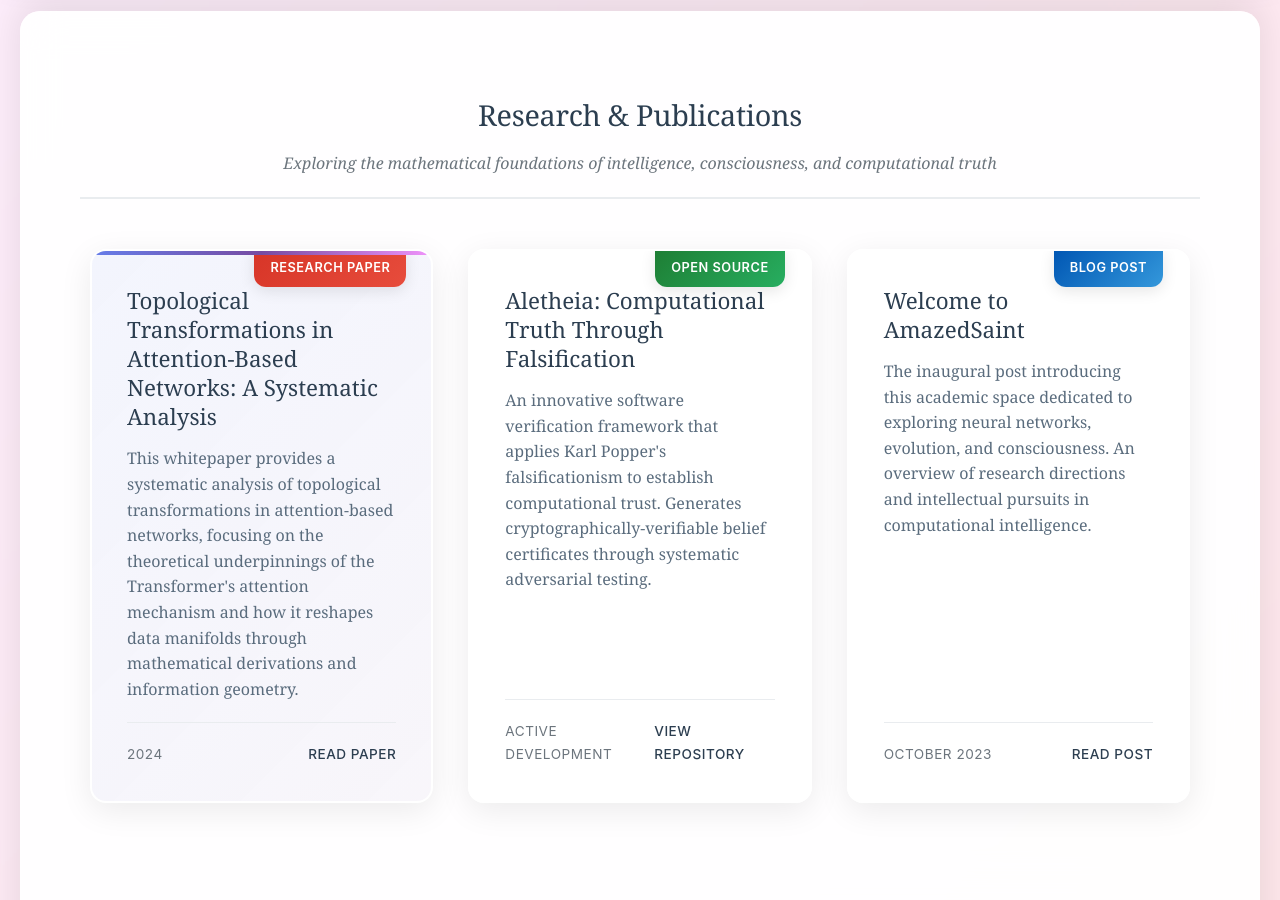
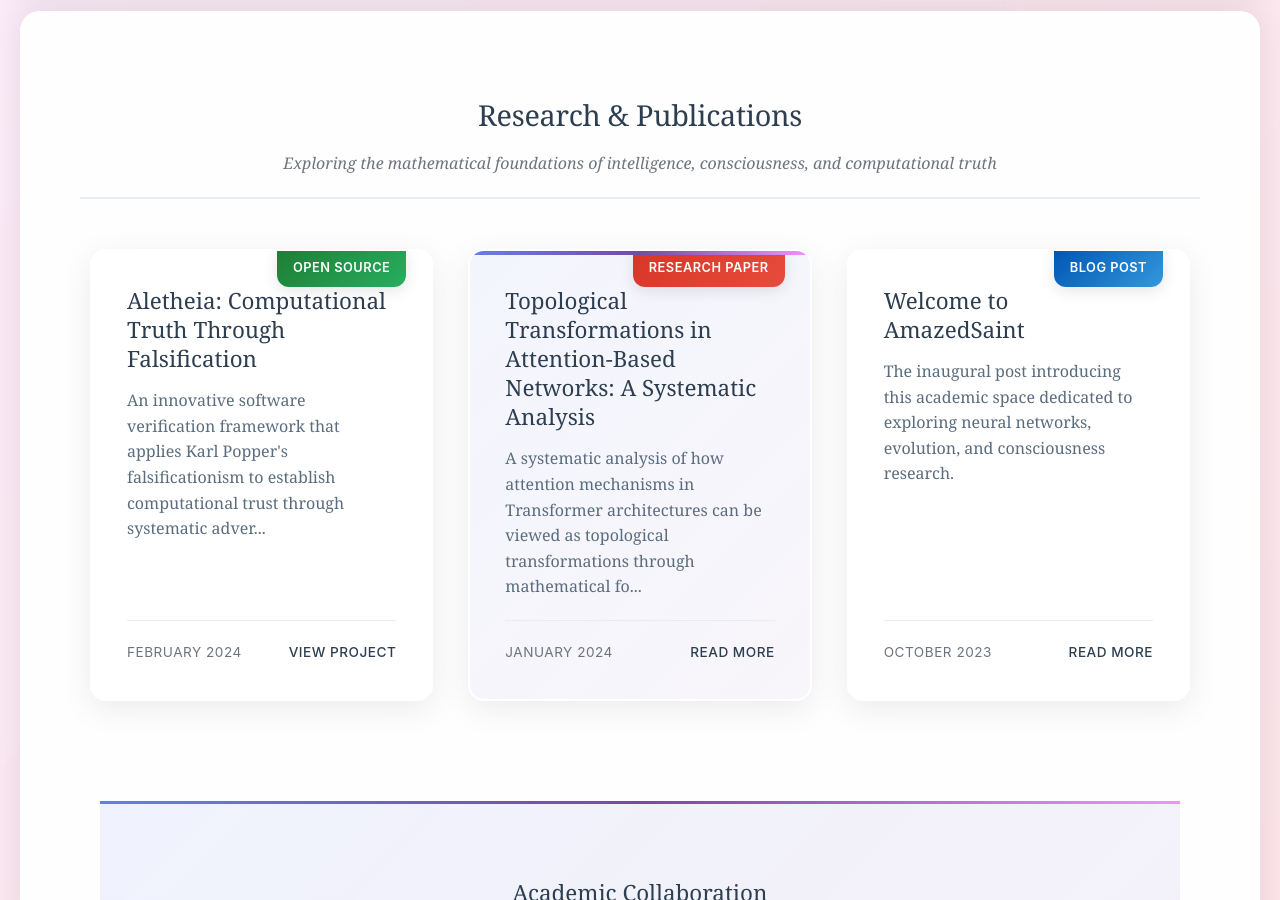
Before and after one commit to amazedsaint/amazedsaint.github.io, a Jekyll site: the page built from index.md, in a window 1280 px wide and 900 px high, scrolled down 346 px. Built offline with Jekyll 4.4.1, drawn with Linux system fonts in a browser that asks for light colours.

Commit message:
Implement dynamic Jekyll post system and fix content structure
Major improvements to site architecture:
- Move all content to proper Jekyll _posts structure
- Create comprehensive topological neural networks research post
- Add detailed Aletheia software verification project post
- Enhance welcome post with substantial academic content
- Implement dynamic tile generation using Jekyll liquid templates
- Remove static hardcoded tiles in favor of post-driven system
- Add proper post categorization and metadata
- Support external links for project tiles
- Enable featured post highlighting
- Ensure proper Jekyll build process and URL generation

Content additions:
- Full mathematical treatment of topological transformations in attention networks
- Complete Aletheia project documentation with code examples
- Expanded welcome post covering research philosophy and areas of focus

Technical improvements:
- Dynamic category-based tile styling
- Automatic date formatting and sorting
- Support for post descriptions and excerpts
- External link handling for GitHub projects
- Proper Jekyll permalink structure

🤖 Generated with [Claude Code](https://claude.ai/code)

Co-Authored-By: Claude <noreply@anthropic.com>

```diff
--- a/index.md
+++ b/index.md
@@ -10,42 +10,52 @@ title: Home
   </div>
   <div class="articles-grid">
 
-    <a href="/topologicalnn.html" class="article-tile featured research">
-      <div class="tile-category">Research Paper</div>
-      <div class="article-content">
-        <h3>Topological Transformations in Attention-Based Networks: A Systematic Analysis</h3>
-        <p>This whitepaper provides a systematic analysis of topological transformations in attention-based networks, focusing on the theoretical underpinnings of the Transformer's attention mechanism and how it reshapes data manifolds through mathematical derivations and information geometry.</p>
-        <div class="article-meta">
-          <span class="article-date">2024</span>
-          <span class="read-more">Read Paper</span>
+    {% assign sorted_posts = site.posts | sort: 'date' | reverse %}
+    {% for post in sorted_posts %}
+      {% assign category_class = post.categories[0] | default: 'general' %}
+      {% assign tile_class = '' %}
+      {% assign category_label = post.categories[0] | capitalize %}
+
+      {% if post.categories contains 'research' %}
+        {% assign tile_class = 'research' %}
+        {% assign category_label = 'Research Paper' %}
+      {% elsif post.categories contains 'project' %}
+        {% assign tile_class = 'project' %}
+        {% assign category_label = 'Open Source' %}
+      {% elsif post.categories contains 'blog' %}
+        {% assign tile_class = 'blog' %}
+        {% assign category_label = 'Blog Post' %}
+      {% elsif post.categories contains 'software' %}
+        {% assign tile_class = 'project' %}
+        {% assign category_label = 'Software Project' %}
+      {% elsif post.categories contains 'paper' %}
+        {% assign tile_class = 'research' %}
+        {% assign category_label = 'Research Paper' %}
+      {% else %}
+        {% assign tile_class = 'theory' %}
+        {% assign category_label = 'Article' %}
+      {% endif %}
+
+      {% if post.external_link %}
+        <a href="{{ post.external_link }}" class="article-tile {{ tile_class }} {% if post.featured %}featured{% endif %}" target="_blank" rel="noopener">
+      {% else %}
+        <a href="{{ post.url | relative_url }}" class="article-tile {{ tile_class }} {% if post.featured %}featured{% endif %}">
+      {% endif %}
+        <div class="tile-category">{{ category_label }}</div>
+        <div class="article-content">
+          <h3>{{ post.title }}</h3>
+          <p>{{ post.description | default: post.excerpt | strip_html | truncate: 150 }}</p>
+          <div class="article-meta">
+            <span class="article-date">{{ post.date | date: "%B %Y" }}</span>
+            {% if post.external_link %}
+              <span class="read-more">View Project</span>
+            {% else %}
+              <span class="read-more">Read More</span>
+            {% endif %}
+          </div>
         </div>
-      </div>
-    </a>
-
-    <a href="https://github.com/amazedsaint/Aletheia" class="article-tile project">
-      <div class="tile-category">Open Source</div>
-      <div class="article-content">
-        <h3>Aletheia: Computational Truth Through Falsification</h3>
-        <p>An innovative software verification framework that applies Karl Popper's falsificationism to establish computational trust. Generates cryptographically-verifiable belief certificates through systematic adversarial testing.</p>
-        <div class="article-meta">
-          <span class="article-date">Active Development</span>
-          <span class="read-more">View Repository</span>
-        </div>
-      </div>
-    </a>
-
-
-    <a href="/_posts/2023-10-05-welcome-to-amazedsaint.html" class="article-tile blog">
-      <div class="tile-category">Blog Post</div>
-      <div class="article-content">
-        <h3>Welcome to AmazedSaint</h3>
-        <p>The inaugural post introducing this academic space dedicated to exploring neural networks, evolution, and consciousness. An overview of research directions and intellectual pursuits in computational intelligence.</p>
-        <div class="article-meta">
-          <span class="article-date">October 2023</span>
-          <span class="read-more">Read Post</span>
-        </div>
-      </div>
-    </a>
+      </a>
+    {% endfor %}
 
   </div>
 </div>
```
Also changed, not shown: _posts/2023-10-05-welcome-to-amazedsaint.md (+75 -1 lines), _posts/2024-01-15-topological-transformations-attention-networks.md (added, +98 -0 lines), _posts/2024-02-01-aletheia-computational-truth-falsification.md (added, +211 -0 lines), topologicalnn.md (deleted, +0 -225 lines).
